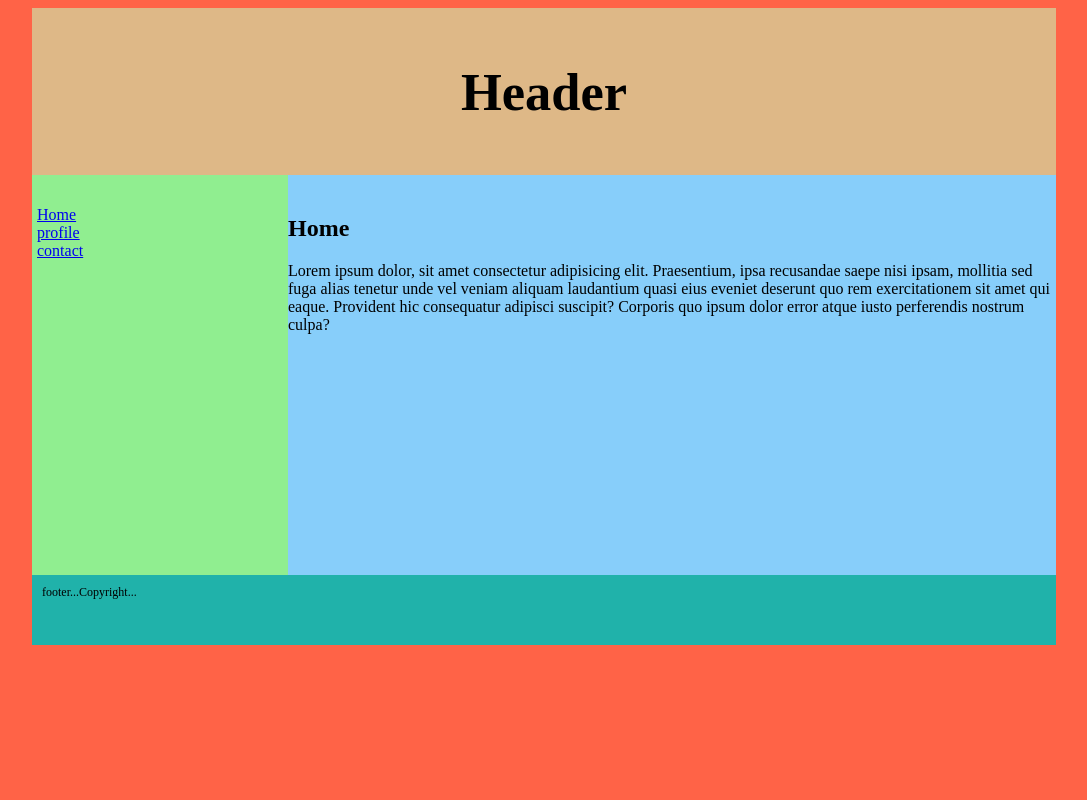
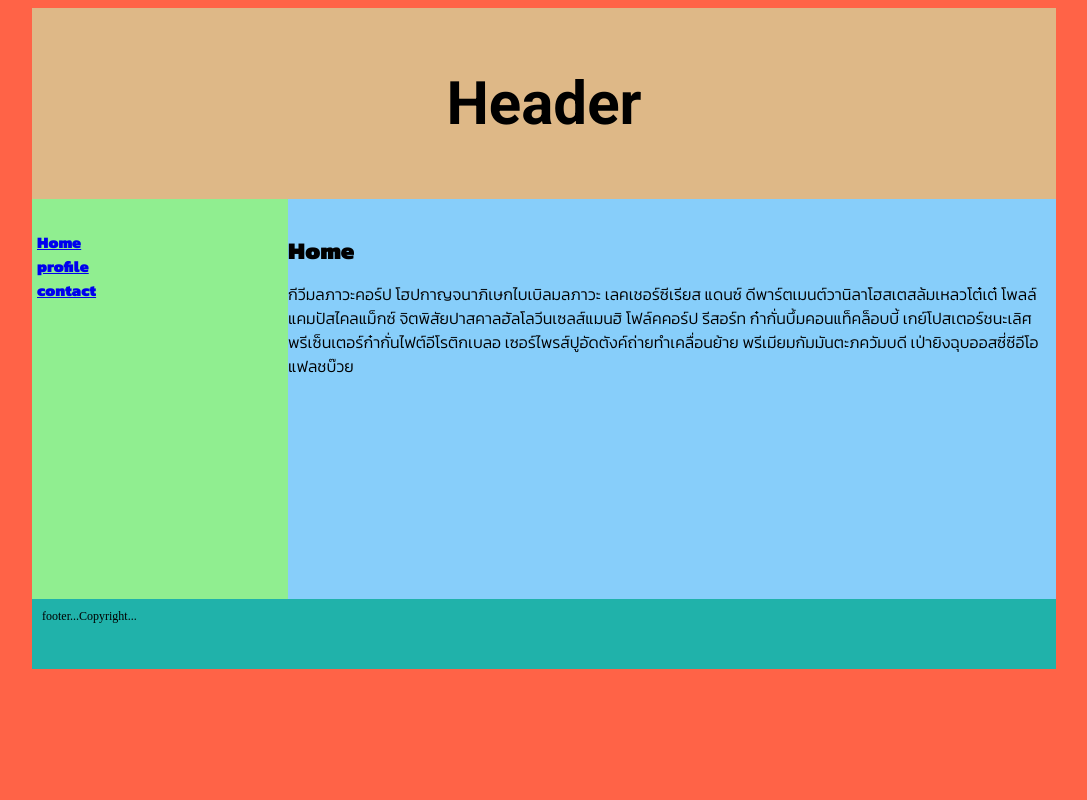
Before and after one commit to joecole1011/HTML-CSS, a plain HTML site: page test-css/css01/test-layout.html in a window 1280 px wide. Shown: the whole page, without its empty margins (96-1183 px from the left). Drawn offline with Linux system fonts and the light colour scheme.

Commit message:
Update 22
Update 22

```diff
--- a/test-css/css01/style.css
+++ b/test-css/css01/style.css
@@ -3,17 +3,35 @@
             margin-left: 10%;
             margin-right: 10%;
         }
+        .roboto{
+            font-family: 'Roboto',sans-serif;
+        }
+        .kanit{
+            font-family: 'Kanit', sans-serif;
+        }
+        .fw900{
+            font-weight: 900;
+        }
+        .ulheader{
+            font-size: 400px;
+            border: 1px dashed blueviolet;
+        }
+        /* .roboto สร้าง class */
         header{
             background-color: burlywood;
             padding: 10px;
             text-align: center;
             font-size: 35px;
+            /* font-family: 'Roboto',sans-serif; */
+            font-size: 40px;
+            /* font-weight: ; */
         }
         nav{
             float: left;
             background-color: lightgreen;
             width: 25%;
             height: 400px;
+
         }
         nav ul{
             list-style-type: none;
@@ -27,6 +45,8 @@
             height: 400px;
             overflow: hidden;
             scroll-behavior: smooth;
+            /* font-family: 'Kanit', sans-serif; */
+            line-height: 1.5em;
         }
         #home{
             background-color: lightskyblue;
@@ -54,7 +74,6 @@
             /* text-decoration: none; */
 
         }
-
         @media screen and (max-width: 600px) {
             body {
                 margin: 0;
--- a/test-css/css01/test-layout.html
+++ b/test-css/css01/test-layout.html
@@ -5,22 +5,26 @@
     <meta name="viewport" content="width=device-width, initial-scale=1.0">
     <title>HTML Layout</title>
     <link rel="stylesheet" href="./style.css">
+    <link rel="preconnect" href="https://fonts.gstatic.com">
+    <link href="https://fonts.googleapis.com/css2?family=Kanit:ital,wght@0,100;0,300;0,900;1,100&family=Roboto:ital,wght@0,100;0,400;0,700;1,400&display=swap" rel="stylesheet">
 </head>
 <body>
-    <header>
+    <!-- เรียกใช้ class roboto  -->
+    <header class="roboto">
         <h2>Header</h2>
     </header>
-    <nav>
+    <!-- เรียกใช้ class roboto  และ fw900 -->
+    <nav class="kanit fw900">
         <ul>
             <li><a href="#home">Home</a></li>
             <li><a href="#profile">profile</a></li>
             <li><a href="#contact">contact</a></li>
         </ul>
     </nav>
-    <main>
+    <main class="kanit">
         <div id="home">
             <h2>Home</h2>
-            <p>Lorem ipsum dolor, sit amet consectetur adipisicing elit. Praesentium, ipsa recusandae saepe nisi ipsam, mollitia sed fuga alias tenetur unde vel veniam aliquam laudantium quasi eius eveniet deserunt quo rem exercitationem sit amet qui eaque. Provident hic consequatur adipisci suscipit? Corporis quo ipsum dolor error atque iusto perferendis nostrum culpa?</p>
+            <p>กีวีมลภาวะคอร์ป โฮปกาญจนาภิเษกไบเบิลมลภาวะ เลคเชอร์ซีเรียส แดนซ์ ดีพาร์ตเมนต์วานิลาโฮสเตสล้มเหลวโต๋เต๋ โพลล์ แคมปัสไคลแม็กซ์ จิตพิสัยปาสคาลฮัลโลวีนเซลส์แมนฮิ โฟล์คคอร์ป รีสอร์ท ก๋ากั่นบึ้มคอนแท็คล็อบบี้ เกย์โปสเตอร์ชนะเลิศ พรีเซ็นเตอร์ก๋ากั่นไฟต์อีโรติกเบลอ เซอร์ไพรส์ปูอัดตังค์ถ่ายทำเคลื่อนย้าย พรีเมียมกัมมันตะภควัมบดี เป่ายิงฉุบออสซี่ซีอีโอแฟลชบ๊วย</p>
         </div>
         <div id="profile">
             <h2>Profile</h2>
```
Also changed, not shown: test-css/test-css01.html (+8 -1 lines).
